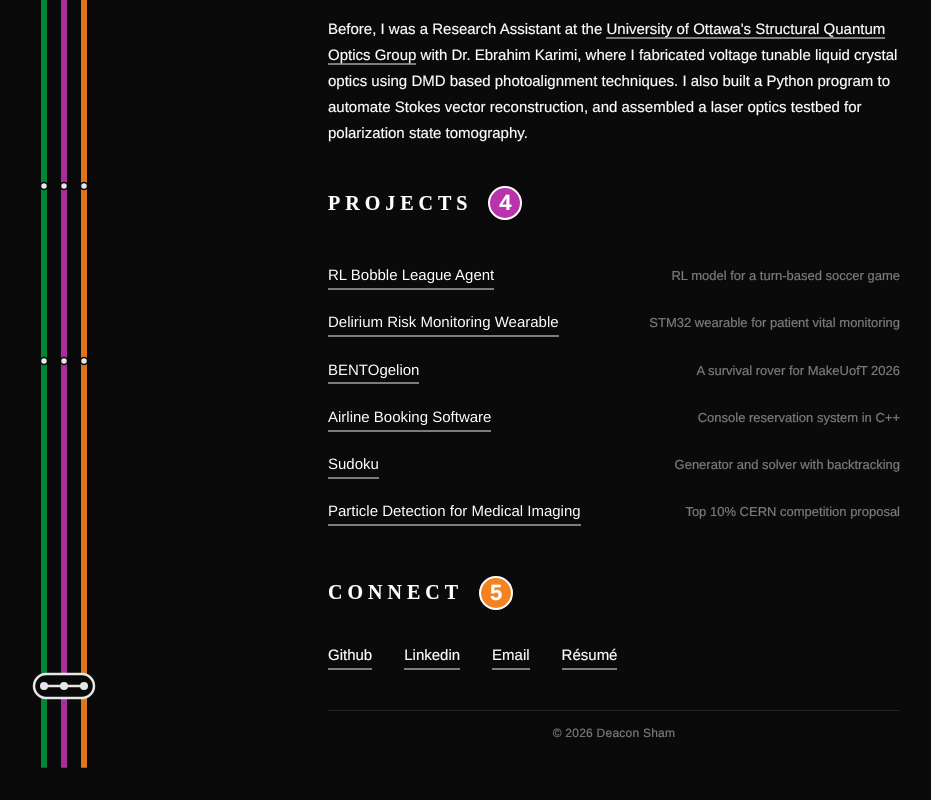
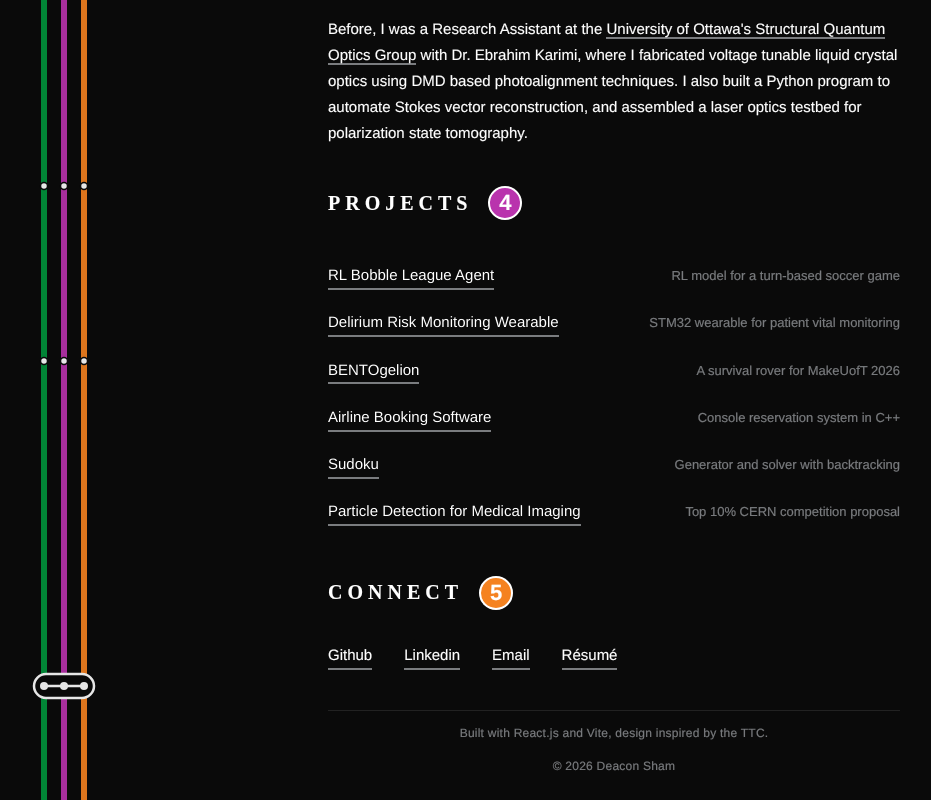
Before and after one commit to DeaconSham/deaconsham.github.io, a React (Vite) app: page / in a window 1280 px wide. Shown: the part 816-1616 px from the top of the page, without its empty margins (26-957 px from the left). Before the commit the page ends 1584 px from the top, so only its background shows below. Built offline with nearby package versions, Linux system fonts and the light colour scheme.

Commit message:
updated footer

```diff
--- a/src/components/Footer.jsx
+++ b/src/components/Footer.jsx
@@ -1,6 +1,7 @@
 function Footer() {
     return (
         <footer className="footer">
+            <p>Built with React.js and Vite, design inspired by the TTC.</p>
             <p>© 2026 Deacon Sham</p>
         </footer>
     )
```
Also changed, not shown: 1 other file (tests, documents, lock files or other folders).
